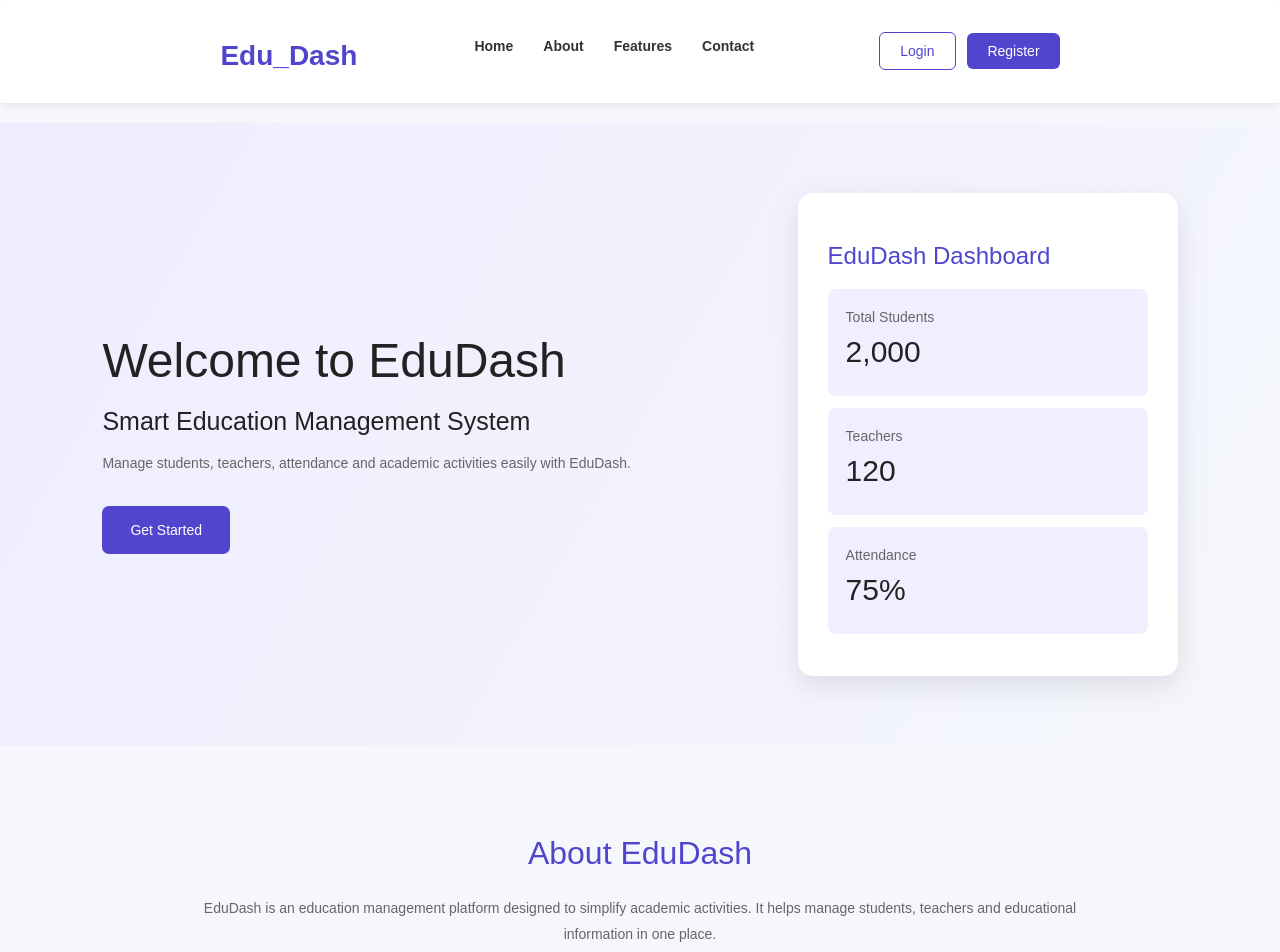
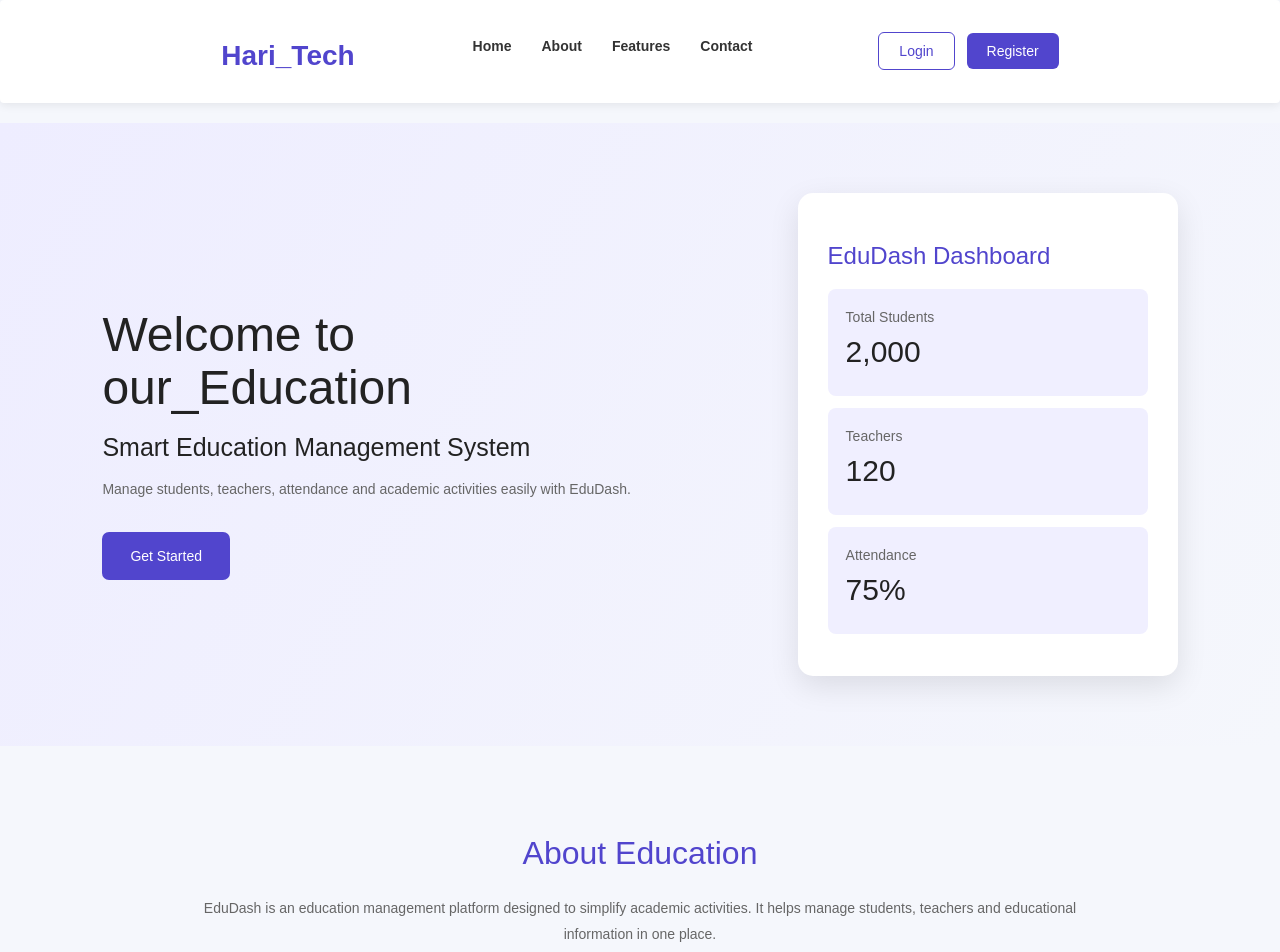
Before and after one commit to asbdu34023053401802111026/Dashboard, a plain HTML site: page index.html in a window 1280 px wide. Shown: the top 952 px of the page. Drawn offline with nearby package versions, Linux system fonts and the light colour scheme.

Commit message:
Update index.html

```diff
--- a/index.html
+++ b/index.html
@@ -13,7 +13,7 @@
     <header>
         <nav class="navbar">
 
-            <h2 class="logo" style="font-weight: bold;">Edu_Dash</h2>
+            <h2 class="logo" style="font-weight: bold;">Hari_Tech</h2>
 
             <ul class="nav-links" id="nav-links">
                 <li><a href="#home">Home</a></li>
@@ -39,7 +39,7 @@
         <div class="hero-content">
 
             <h1>
-                Welcome to EduDash
+                Welcome to our_Education
             </h1>
 
             <h2>Smart Education Management System</h2>
@@ -76,7 +76,7 @@
     </section>
     <section class="about" id="about">
 
-        <h2>About EduDash</h2>
+        <h2>About Education</h2>
 
         <p>
             EduDash is an education management platform
```
